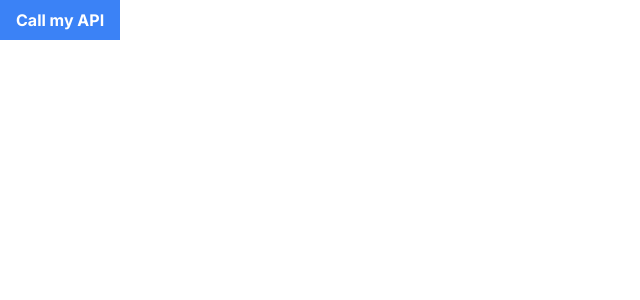
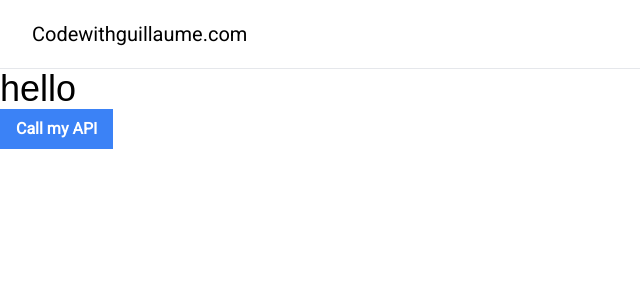
Before and after one commit to pqxglobal/nextjs13-course, a Next.js app: page / in a window 1280 px wide. Shown: the top 300 px of the page, without its empty margins (0-640 px from the left). Built offline with nearby package versions, Linux system fonts and the light colour scheme.

Commit message:
🚧 1:42:23 middleware

```diff
--- a/src/app/globals.css
+++ b/src/app/globals.css
@@ -1,3 +1,10 @@
 @tailwind base;
 @tailwind components;
 @tailwind utilities;
+
+@import url('https://fonts.googleapis.com/css2?family=Inclusive+Sans&display=swap');
+
+h1 {
+  @apply text-4xl;
+  font-family: 'Inclusive Sans', sans-serif;
+}
--- a/src/app/layout.tsx
+++ b/src/app/layout.tsx
@@ -1,22 +1,21 @@
 import type { Metadata } from 'next'
-import { Inter } from 'next/font/google'
+import { Roboto } from 'next/font/google'
 import './globals.css'
 
-const inter = Inter({ subsets: ['latin'] })
+const roboto = Roboto({ weight: '400', subsets: ['latin'] })
 
 export const metadata: Metadata = {
   title: 'Create Next App',
   description: 'Generated by create next app',
 }
 
-export default function RootLayout({
-  children,
-}: {
-  children: React.ReactNode
-}) {
+export default function RootLayout({ children }: { children: React.ReactNode }) {
   return (
     <html lang="en">
-      <body className={inter.className}>{children}</body>
+      <body className={roboto.className}>
+        <header className="px-8 py-5 text-xl border-b">Codewithguillaume.com</header>
+        <div>{children}</div>
+      </body>
     </html>
   )
 }
--- a/src/app/page.tsx
+++ b/src/app/page.tsx
@@ -26,6 +26,7 @@
 
   return (
     <div>
+      <h1>hello</h1>
       <button
         className="px-4 py-2 font-bold text-white bg-blue-500 cursor-pointer"
         onClick={() => fetchDataFromApi()}
```
